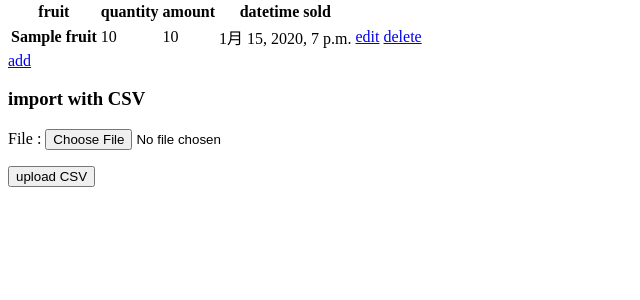
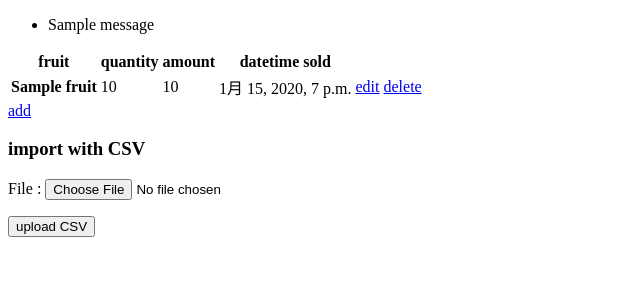
Before and after one commit to Czerny-F/fruitmarket, a Django app: page /sales/fruits/ in a window 1280 px wide. Shown: the part 183-483 px from the top of the page, without its empty margins (0-640 px from the left). Run offline with Django 3.2, Linux system fonts and the light colour scheme; a user stored in the database is signed in; tables that the repository leaves empty hold one stand-in row (values such as "Sample post"); one stand-in notice (Sample message) is shown.

Commit message:
messages in template

```diff
--- a/fruitmarket/templates/base.html
+++ b/fruitmarket/templates/base.html
@@ -23,6 +23,15 @@
     </div><!--//.breadcrumbs-->
     {% endblock %}
   </div><!--//#header-->
+  <div id="message">
+    {% block messages %}
+        {% if messages %}
+        <ul class="messagelist">{% for message in messages %}
+          <li{% if message.tags %} class="{{ message.tags }}"{% endif %}>{{ message|capfirst }}</li>
+        {% endfor %}</ul>
+        {% endif %}
+    {% endblock messages %}
+  </div><!--//#message-->
   <div id="content">
     {% block content %}{% endblock %}
   </div><!--//#content-->
```
